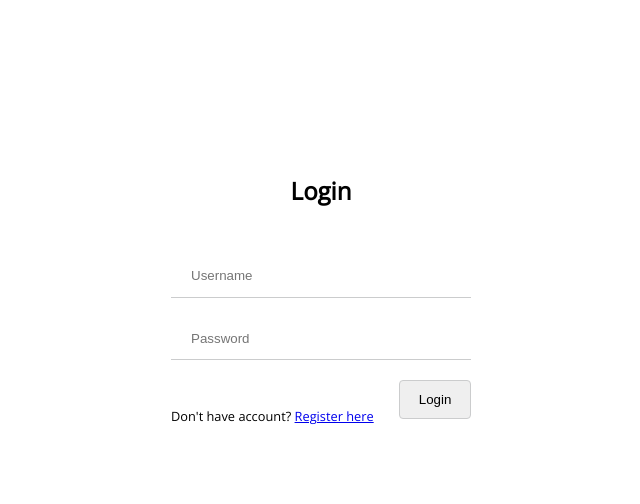
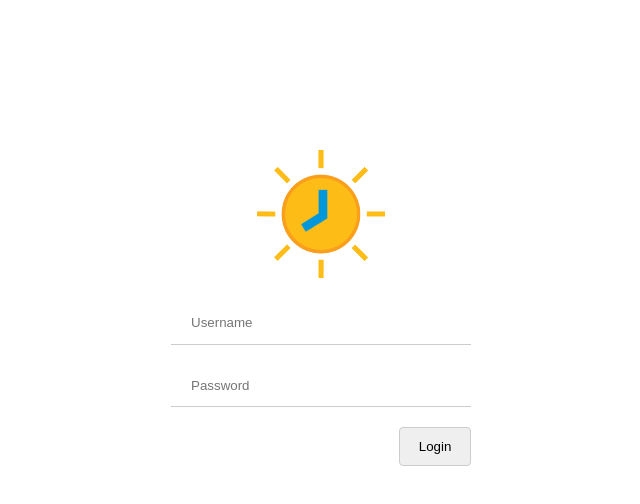
Before and after one commit to zafar-saleem/dailytime-app, a React (Create React App) app: page / in a window 1280 px wide. Shown: the top 504 px of the page, without its empty margins (319-959 px from the left). Built offline with nearby package versions, Linux system fonts and the light colour scheme.

Commit message:
logo added to login page

```diff
--- a/src/components/authentication.css
+++ b/src/components/authentication.css
@@ -7,7 +7,18 @@
   left: 0;
   width: 300px;
   height: 500px;
+  text-align: -webkit-center;
   border-radius: 3px;
+}
+
+.auth-container .logo {
+  display: block;
+  top: 5px;
+  left: 2em;
+  width: 128px;
+  height: 128px;
+  z-index: 10;
+  background: url(./assets/logo.png) no-repeat;
 }
 
 .page-title {
--- a/src/components/loginPage.js
+++ b/src/components/loginPage.js
@@ -42,7 +42,7 @@ class LoginPage extends Component {
 
     return (
       <div className="auth-container">
-        <h3 className="page-title">Login</h3>
+        <Link to='/' className='logo'></Link>
         {
           (isSuccess && getCookie('role') === 'Admin')
           ?
@@ -69,9 +69,6 @@ class LoginPage extends Component {
             <button className="btn btn-login">Login</button>
           </div>
         </form>
-        <span className="common forgot">
-          Don't have account? <Link to='register'>Register here</Link>
-        </span>
       </div>
     );
   }
```
Also changed, not shown: src/components/assets/logo.png (added).
